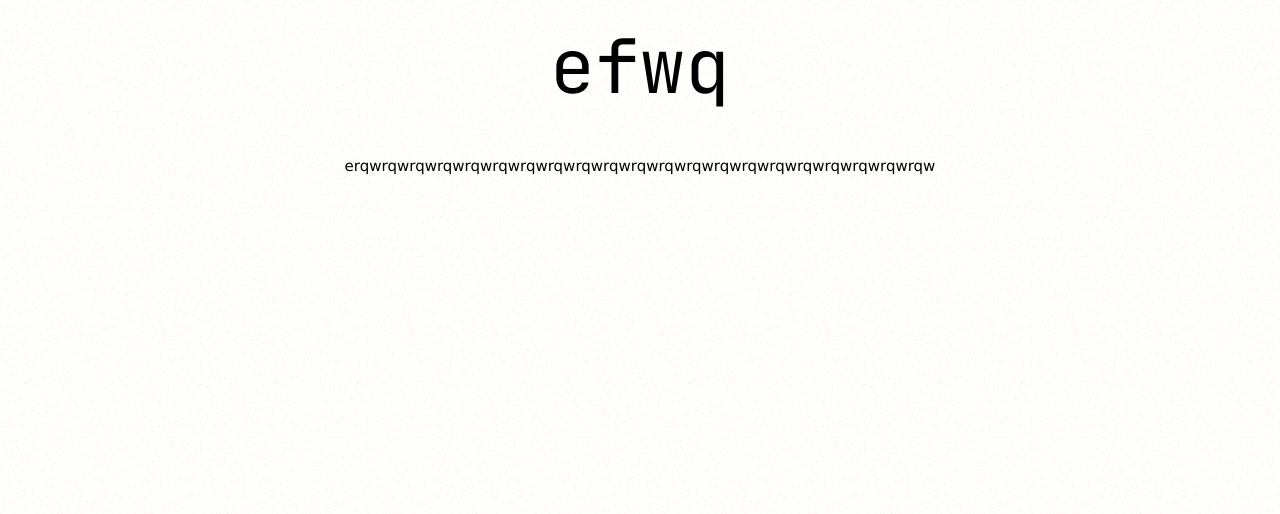
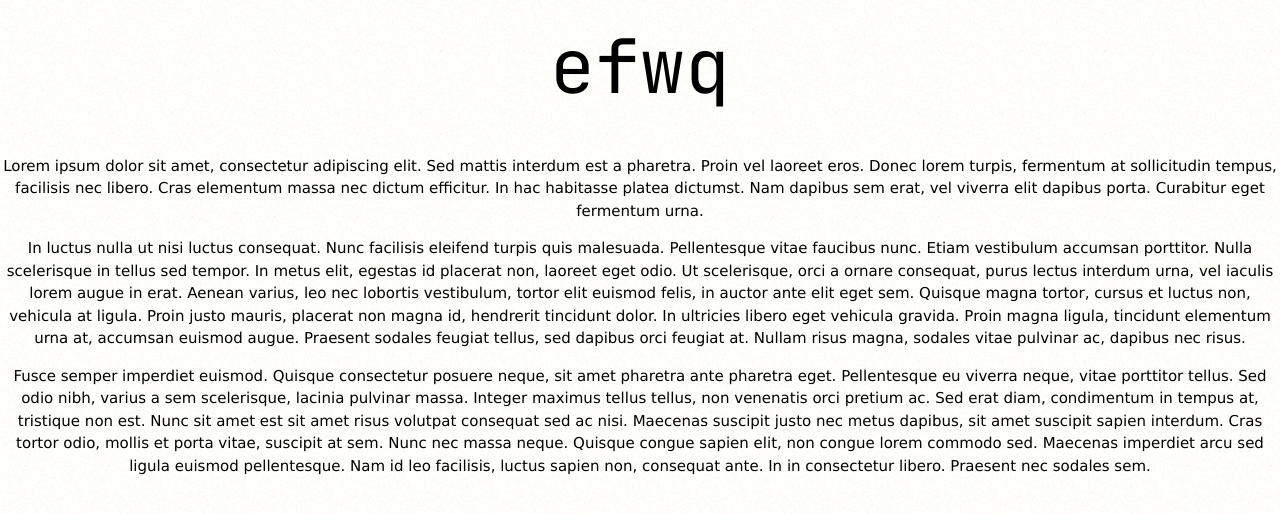
Before and after one commit to Rendangbike/blogcms, an Eleventy site: page src/blog/2022-04-26-efwq.md in a window 1280 px wide. Built offline with nearby package versions, Linux system fonts and the light colour scheme; Eleventy itself is replaced by a stand-in of ours; files that its build step writes are made by us from their sources.

Commit message:
Update Blog “2022-04-26-efwq”

```diff
--- a/src/blog/2022-04-26-efwq.md
+++ b/src/blog/2022-04-26-efwq.md
@@ -1,8 +1,12 @@
 ---
 title: efwq
-description: fwefwewq
+description: Lorem ipsum dolor sit amet, consectetur adipiscing elit.
 date: 2022-04-26T11:49:15.778Z
 tags:
   - post
 ---
-erqwrqwrqwrqwrqwrqwrqwrqwrqwrqwrqwrqwrqwrqwrqwrqwrqwrqwrqwrqwrqw
+Lorem ipsum dolor sit amet, consectetur adipiscing elit. Sed mattis interdum est a pharetra. Proin vel laoreet eros. Donec lorem turpis, fermentum at sollicitudin tempus, facilisis nec libero. Cras elementum massa nec dictum efficitur. In hac habitasse platea dictumst. Nam dapibus sem erat, vel viverra elit dapibus porta. Curabitur eget fermentum urna.
+
+In luctus nulla ut nisi luctus consequat. Nunc facilisis eleifend turpis quis malesuada. Pellentesque vitae faucibus nunc. Etiam vestibulum accumsan porttitor. Nulla scelerisque in tellus sed tempor. In metus elit, egestas id placerat non, laoreet eget odio. Ut scelerisque, orci a ornare consequat, purus lectus interdum urna, vel iaculis lorem augue in erat. Aenean varius, leo nec lobortis vestibulum, tortor elit euismod felis, in auctor ante elit eget sem. Quisque magna tortor, cursus et luctus non, vehicula at ligula. Proin justo mauris, placerat non magna id, hendrerit tincidunt dolor. In ultricies libero eget vehicula gravida. Proin magna ligula, tincidunt elementum urna at, accumsan euismod augue. Praesent sodales feugiat tellus, sed dapibus orci feugiat at. Nullam risus magna, sodales vitae pulvinar ac, dapibus nec risus.
+
+Fusce semper imperdiet euismod. Quisque consectetur posuere neque, sit amet pharetra ante pharetra eget. Pellentesque eu viverra neque, vitae porttitor tellus. Sed odio nibh, varius a sem scelerisque, lacinia pulvinar massa. Integer maximus tellus tellus, non venenatis orci pretium ac. Sed erat diam, condimentum in tempus at, tristique non est. Nunc sit amet est sit amet risus volutpat consequat sed ac nisi. Maecenas suscipit justo nec metus dapibus, sit amet suscipit sapien interdum. Cras tortor odio, mollis et porta vitae, suscipit at sem. Nunc nec massa neque. Quisque congue sapien elit, non congue lorem commodo sed. Maecenas imperdiet arcu sed ligula euismod pellentesque. Nam id leo facilisis, luctus sapien non, consequat ante. In in consectetur libero. Praesent nec sodales sem.
```
